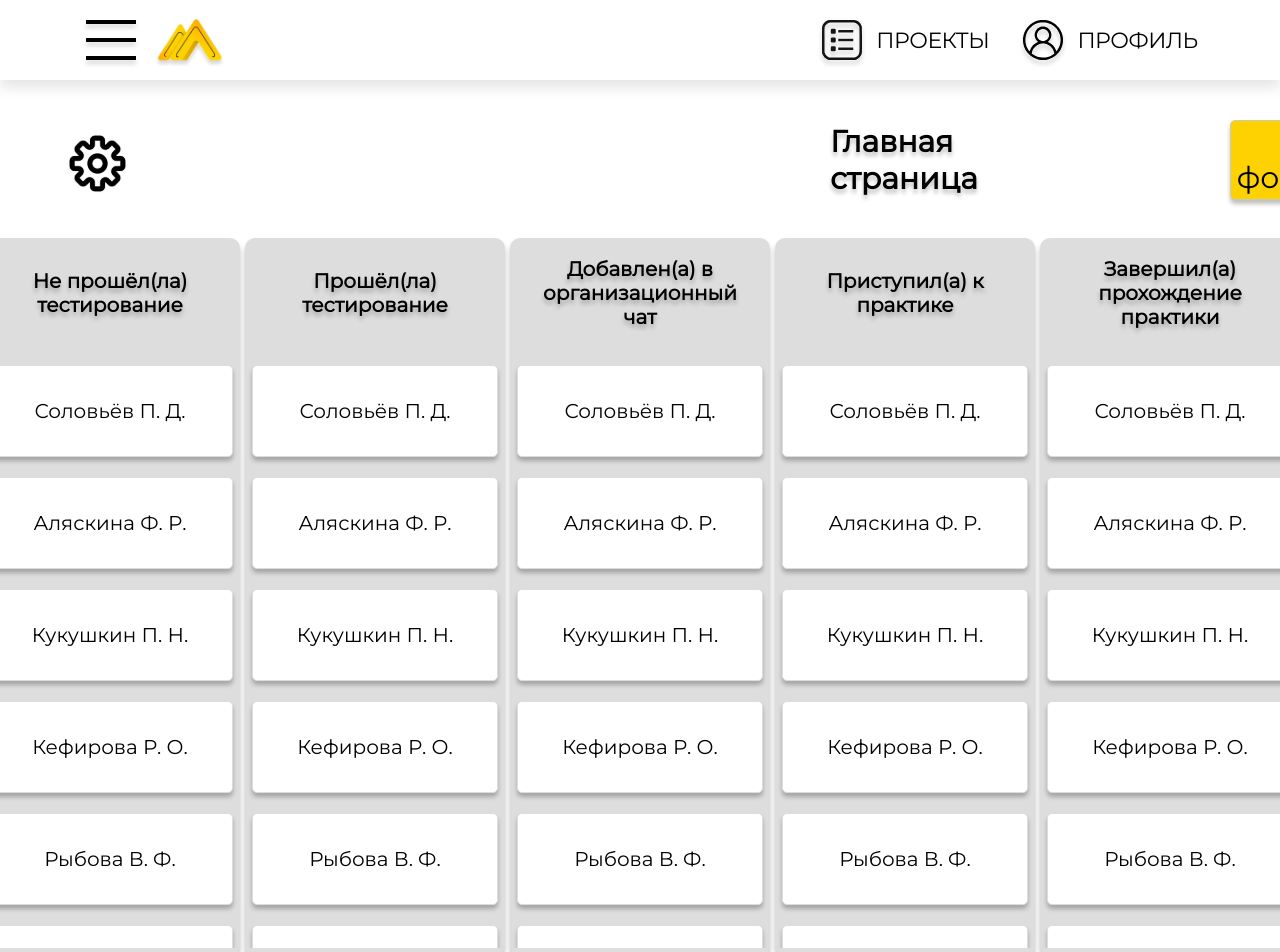
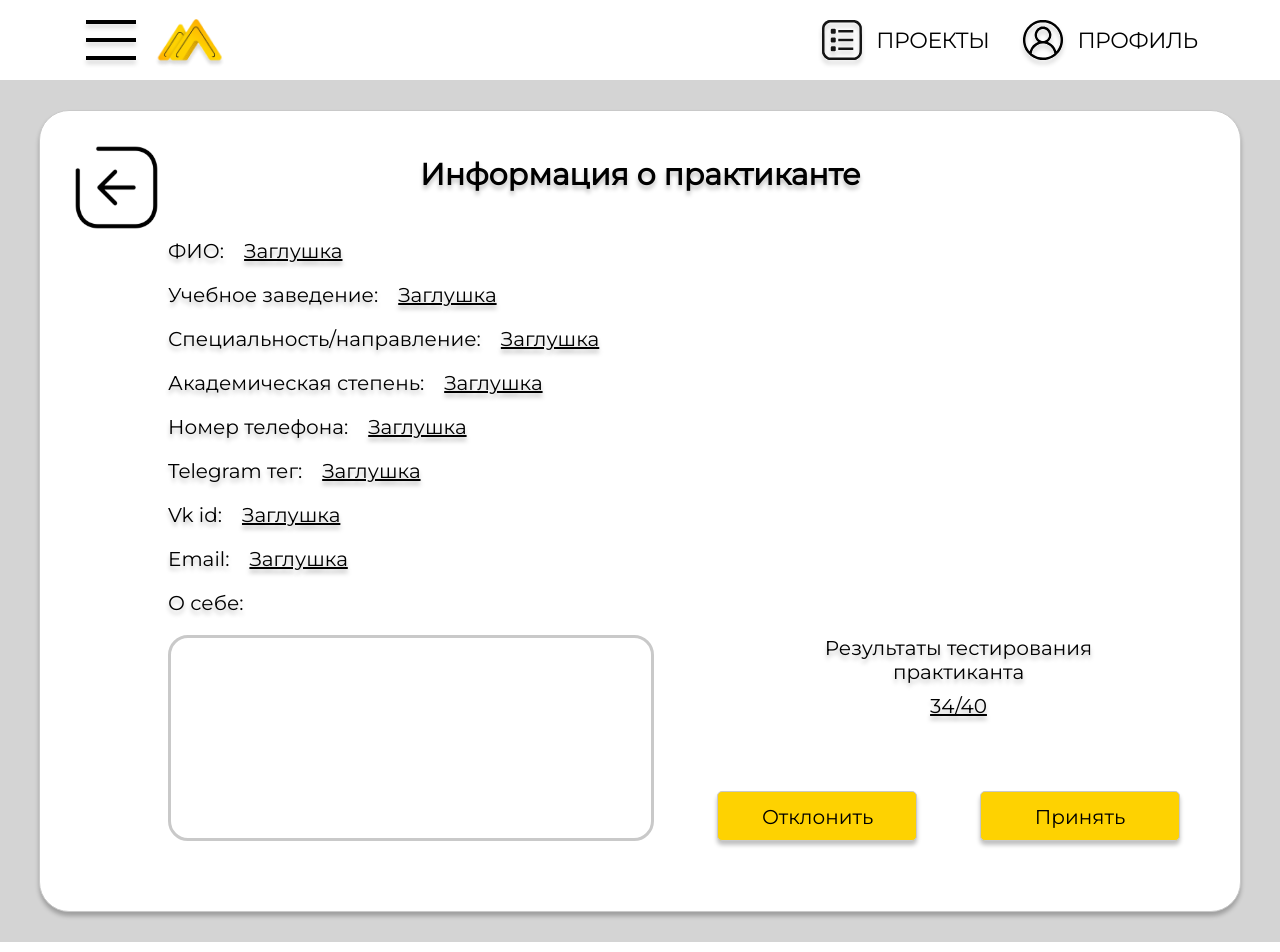
Before and after one commit to iron-66/LK_CRM, a React (Create React App) app: page / in a window 1280 px wide. Shown: the top 952 px of the page. Built offline with nearby package versions, Linux system fonts and the light colour scheme.

Commit message:
Add cardinfo

```diff
--- a/src/App.css
+++ b/src/App.css
@@ -5,6 +5,10 @@ button {
     border: 1px solid #C9C9C9;
     background: #FED201;
     box-shadow: 0px 4px 4px 0px rgba(0, 0, 0, 0.25);
+}
+
+button:hover{
+    background: #FEB101;
 }
 
 h2 {
@@ -15,8 +19,9 @@ h2 {
     letter-spacing: normal;
 }
 
-.main-container {
-    overflow-y: scroll;
+img {
+    margin: 0;
+    padding: 0;
 }
 
 .hidden {
--- a/src/App.js
+++ b/src/App.js
@@ -7,9 +7,9 @@ import CardInfo from './Components/CardInfo';
 function App() {
   return (
     <div className='main-container'>
-      <Header message='Hello'/>
-      <MainPage></MainPage>
-      {/* <CardInfo></CardInfo> */}
+      <Header/>
+      {/* <MainPage></MainPage> */}
+      <CardInfo></CardInfo>
     </div>
   );
 }
--- a/src/Components/CardInfo.js
+++ b/src/Components/CardInfo.js
@@ -1,6 +1,19 @@
 import React, {Component} from "react";
 
 import '../Styles/CardInfo.css'
+import backArrowIcon from '../Files/BackArrowIcon.svg'
+
+const form = {
+    "fullname:": "ФИО:",
+    "education" : "Учебное заведение:",
+    "speciality" : "Специальность/направление:",
+    "degree": "Академическая степень:",
+    "phone": "Номер телефона:",
+    "telegram": "Telegram тег:",
+    "vk": "Vk id:",
+    "email": "Email:",
+
+}
 
 class CardInfo extends Component{
     constructor(props){
@@ -8,8 +21,35 @@ class CardInfo extends Component{
     }
     render(){
         return <div className="card-container">
-            <div className="card-info">
-
+            <div className="card-field">
+                <section className="card-header">
+                    <img className="card-backicon" src={backArrowIcon}></img>
+                    <h2 className="card-title">Информация о практиканте</h2>
+                </section>
+                <section className="card-information">
+                    {Object.keys(form).map(key => (
+                        <div>
+                            <p>{form[key]}</p>
+                            <p className="info" id={key}>Заглушка</p>
+                        </div>
+                    ))}
+                    <div className="flex-box">
+                        <div>
+                            <p>О себе:</p>
+                            <p className="about-me"></p>
+                        </div>
+                        <div className="flex-box center vertical">
+                            <div className="flex-box vertical test-info">
+                                <p>Результаты тестирования практиканта</p>
+                                <p className="info">34/40</p>
+                            </div>
+                            <div className="flex-box">
+                                <button className="card-button">Отклонить</button>
+                                <button className="card-button">Принять</button>
+                            </div>
+                        </div>
+                    </div>
+                </section>
             </div>
         </div>
     }
--- a/src/Styles/CardInfo.css
+++ b/src/Styles/CardInfo.css
@@ -2,15 +2,91 @@
     display: flex;
     align-items: center;
     justify-content: center;
-    padding: 30px 0
+    padding: 30px 0;
+    background: #D4D4D4;
+    text-shadow: 0px 4px 4px rgba(0, 0, 0, 0.25);
+    font-size: 20px;
 }
 
-.card-info {
-    width: 1200px;
-    height: 800px;
+.card-container p {
+    display: inline;
+    margin: 0;
+}
+
+.card-container .info {
+    margin-left: 20px;
+   text-decoration: underline;
+}
+
+.card-field {
+    display: inline;
+    width: 1130px;
+    height: 730px;
+    padding: 35px;
     flex-shrink: 0;
     border-radius: 30px;
     border: 1px solid #C9C9C9;
     background: #fff;
     box-shadow: 0px 4px 4px 0px rgba(0, 0, 0, 0.25);
 }
+
+.card-header {
+    display: flex;
+}
+
+.card-backicon:hover{
+    filter: opacity(0.6);
+}
+
+.card-title {
+    margin: 10px 0 0 262px;
+}
+
+.card-information {
+    padding: 10px 30px 35px 93px;
+    display: flex;
+    flex-direction: column;
+    gap: 20px;
+}
+
+.about-me {
+    margin-top: 20px !important;
+    display: block !important;
+    width: 480px;
+    height: 200px;
+    flex-shrink: 0;
+    border-radius: 20px;
+    border: 3px solid #C9C9C9;
+}
+
+.flex-box {
+    display: flex;
+    align-items: flex-end;
+    justify-content:space-between;
+    gap: 63px;
+}
+
+.flex-box .vertical {
+    flex-direction: column;
+}
+
+.flex-box .center {
+    align-items: center;
+}
+
+.flex-box .test-info {
+    gap: 0;
+}
+
+.test-info p {
+    width: 268px;
+    text-align: center;
+    margin-bottom: 10px;
+}
+
+.card-button {
+    width: 200px;
+    height: 50px;
+    padding: 13px 44px;
+    font-size: 20px;
+}
--- a/src/Styles/Header.css
+++ b/src/Styles/Header.css
@@ -21,18 +21,17 @@
     margin-right: 30px;
 }
 
-a {
+.header a {
     gap: 10px;
     display: flex;
     align-items: center;
 }
 
-img {
+.header img {
     margin-top: 8px;
 }
 
-h1 {
-    font-family: Montserrat;
+.header h1 {
     font-size: 22px;
     font-style: normal;
     font-weight: 500;
```
Also changed, not shown: src/Files/BackArrowIcon.svg (added).
